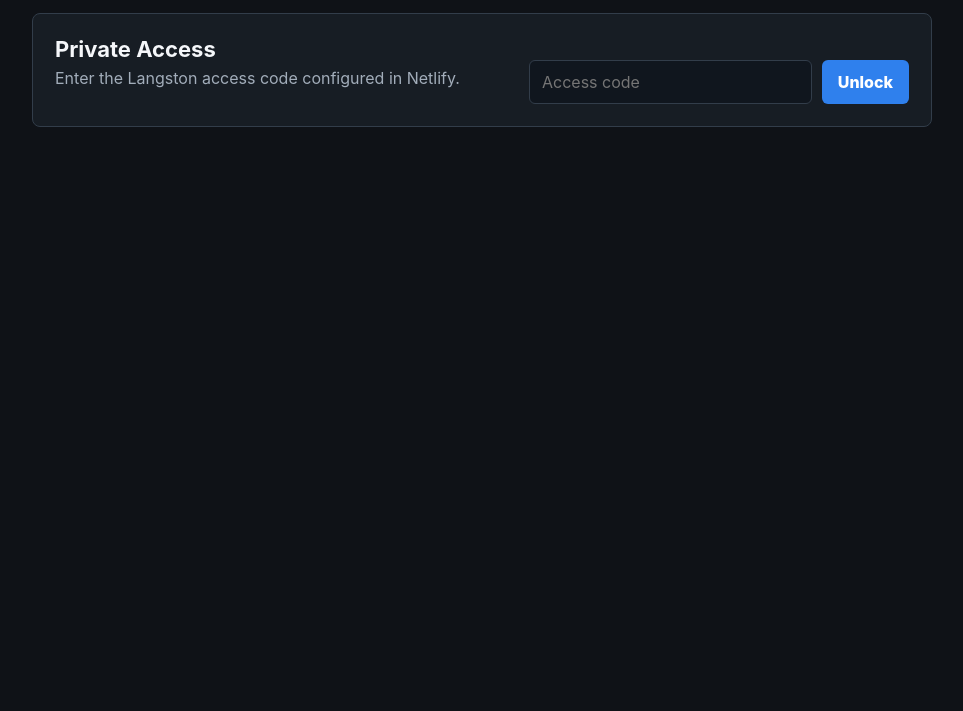
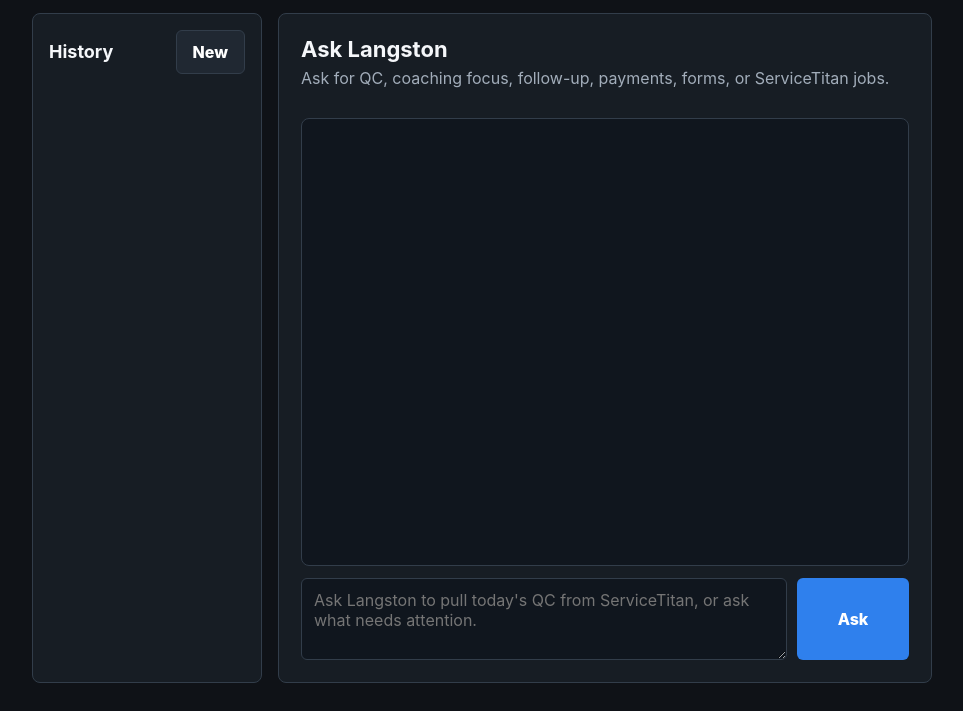
Before and after one commit to DAEXELabs/Langston-Agent, a website: page public/index.html in a window 1280 px wide. Shown: the part 193-904 px from the top of the page, without its empty margins (158-1121 px from the left). Before the commit the page ends 800 px from the top, so only its background shows below. Drawn offline with Linux system fonts and the light colour scheme.

Commit message:
Remove Langston access code gate from UI

```diff
--- a/public/index.html
+++ b/public/index.html
@@ -19,18 +19,7 @@
         </div>
       </header>
 
-      <section class="access-panel" id="accessCard">
-        <div>
-          <h2>Private Access</h2>
-          <p>Enter the Langston access code configured in Netlify.</p>
-        </div>
-        <div class="access-row">
-          <input id="accessCode" type="password" placeholder="Access code" autocomplete="current-password" />
-          <button id="saveAccess" type="button">Unlock</button>
-        </div>
-      </section>
-
-      <main id="appMain" class="hidden">
+      <main id="appMain">
         <div class="workspace">
           <aside class="history-panel" aria-label="Chat history">
             <div class="history-heading">
```
